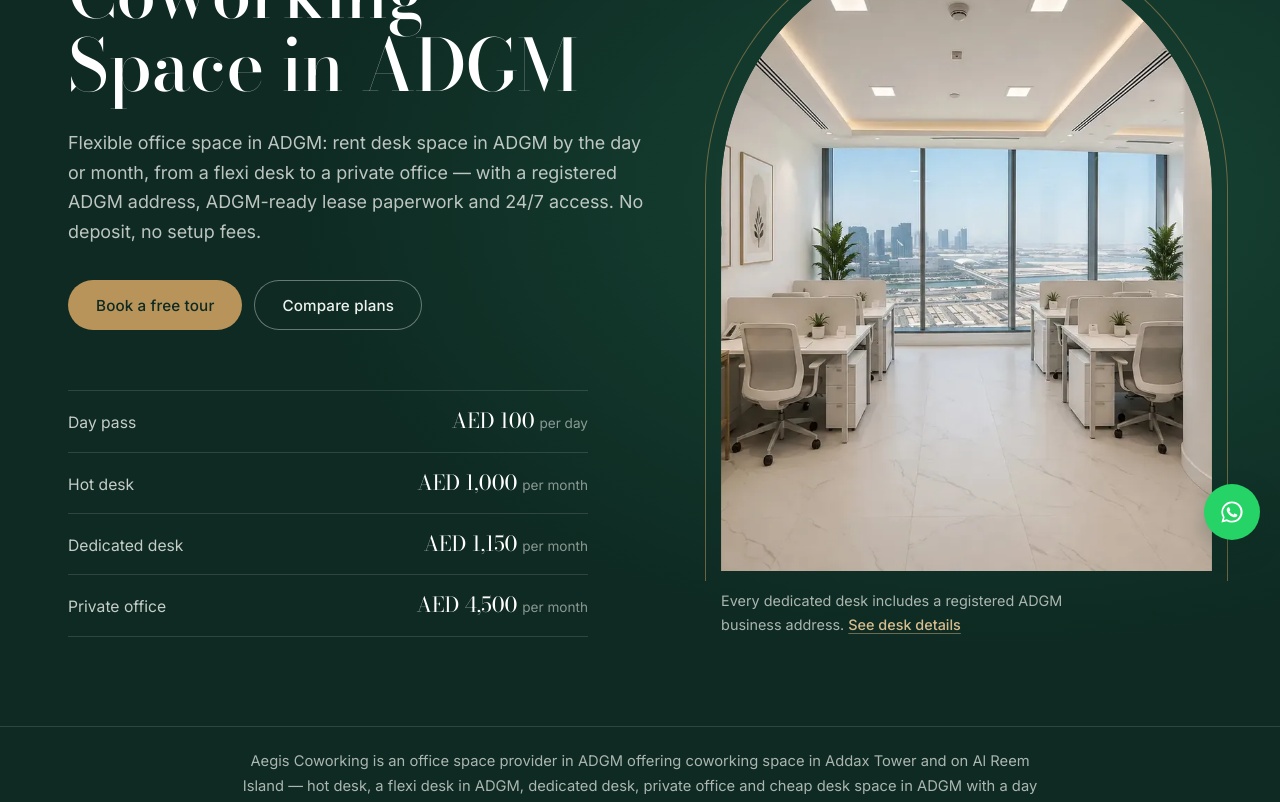
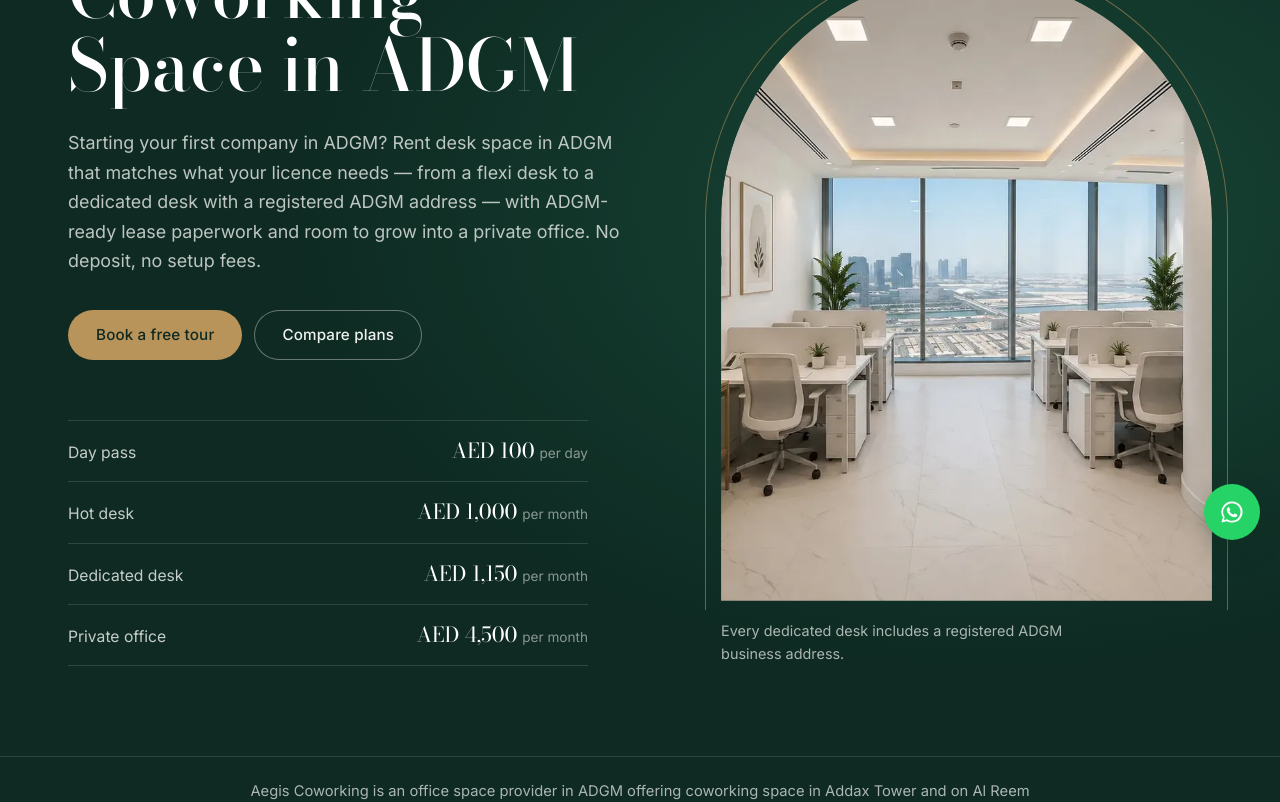
Before and after one commit to coworkingaegis-dev/aegis-coworking-space, a React (Vite) app: page / in a window 1280 px wide. Shown: the part 240-1042 px from the top of the page. Built offline with nearby package versions, Linux system fonts and the light colour scheme.

Commit message:
Update Hero.jsx

```diff
--- a/src/components/Hero.jsx
+++ b/src/components/Hero.jsx
@@ -19,9 +19,9 @@
           </h1>
 
           <p className="hero-lead hl" style={{ '--d': 2 }}>
-            Flexible office space in ADGM: rent desk space in ADGM by the day or month, from a flexi
-            desk to a private office — with a registered ADGM address, ADGM-ready lease paperwork and
-            24/7 access. No deposit, no setup fees.
+            Starting your first company in ADGM? Rent desk space in ADGM that matches what your licence needs —
+            from a flexi desk to a dedicated desk with a registered ADGM address — with ADGM-ready lease
+            paperwork and room to grow into a private office. No deposit, no setup fees.
           </p>
 
           <div className="hero-ctas hl" style={{ '--d': 3 }}>
@@ -53,8 +53,7 @@
             />
           </div>
           <figcaption className="arch-caption">
-            Every dedicated desk includes a registered ADGM business address.{' '}
-            <a href={`${MAIN_SITE}/office-space`}>See desk details</a>
+            Every dedicated desk includes a registered ADGM business address.
           </figcaption>
         </figure>
       </div>
@@ -62,7 +61,7 @@
       <div className="hero-terms">
         <p>
           Aegis Coworking is an office space provider in ADGM offering coworking space in Addax Tower and
-          on Al Reem Island — hot desk, a flexi desk in ADGM, dedicated desk, private office and
+          on Al Reem Island — hot desks, a flexi desk in ADGM, dedicated desks, private offices and
           cheap desk space in ADGM with a day pass from AED 100.
         </p>
       </div>
```
